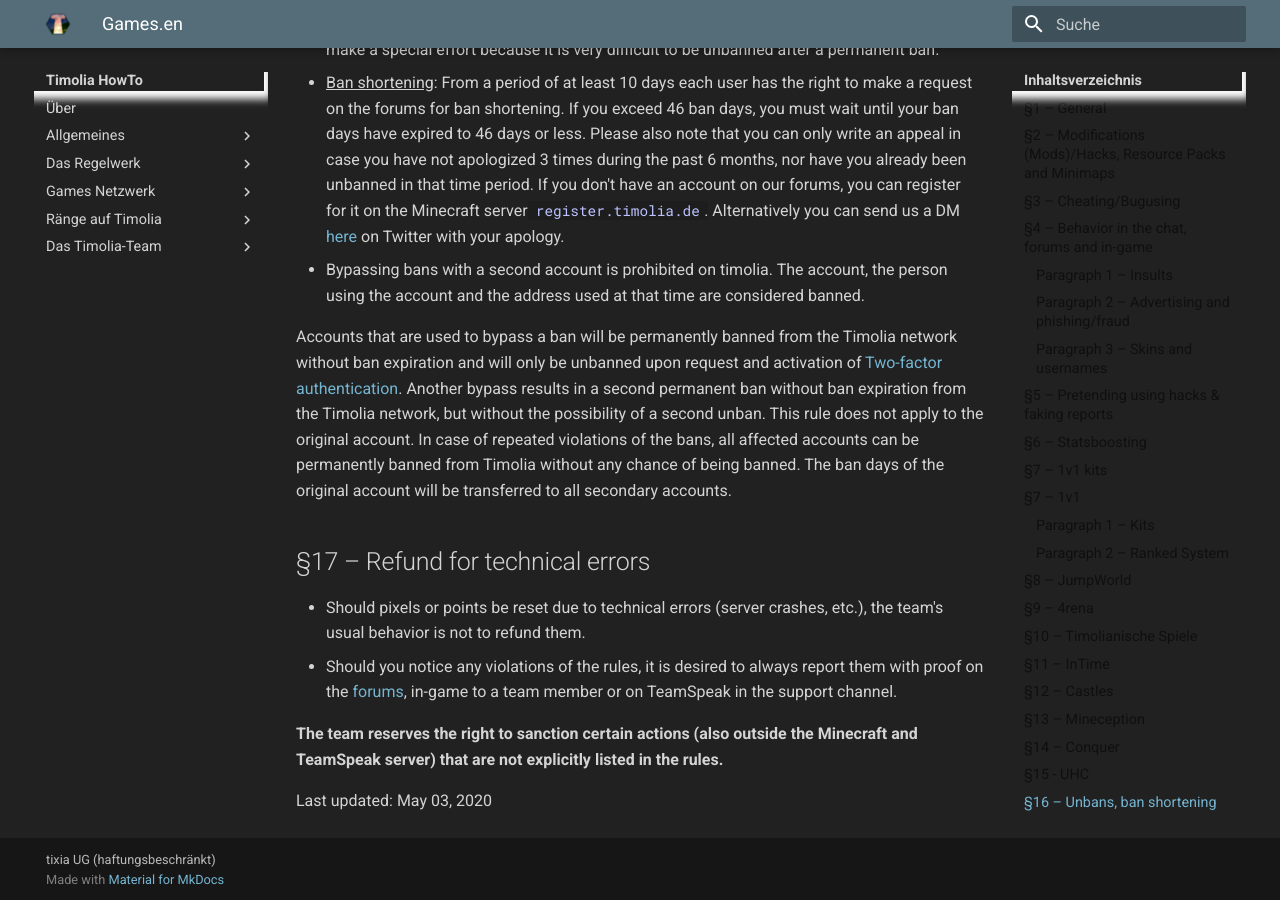
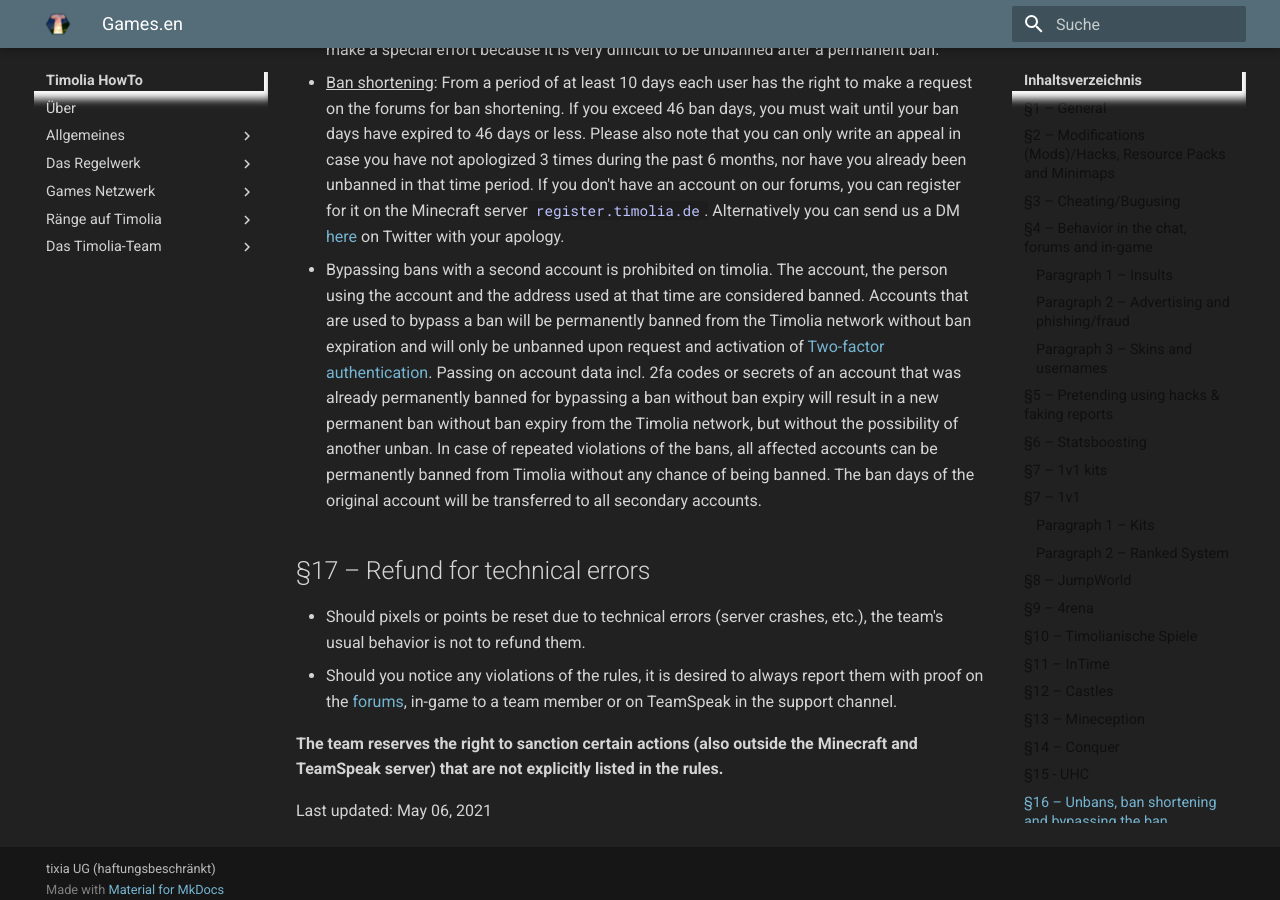
Before and after one commit to TimoliaDE/HowTo, an MkDocs documentation site: the page built from docs/rules/games.en.md, in a window 1280 px wide and 900 px high, scrolled down 5060 px. Built offline with MkDocs 1.6.1 and Material for MkDocs 9.7.7, drawn with Linux system fonts in a browser that asks for light colours; old or Windows-style settings are respelled for this version of MkDocs.

Commit message:
2fa perma-perma ins Regelwerk aufnehmen

```diff
--- a/docs/rules/games.en.md
+++ b/docs/rules/games.en.md
@@ -125,11 +125,10 @@ In UHC there are several rules that are displayed at the beginning of each round
   Alternatively you can send us a DM <a href="https://twitter.com/messages/compose?recipient_id=385909409" target="_blank">here</a> on Twitter with your apology.
 - Bypassing bans with a second account is prohibited on timolia.
   The account, the person using the account and the address used at that time are considered banned.
-
-Accounts that are used to bypass a ban will be permanently banned from the Timolia network without ban expiration and will only be unbanned upon request and activation of [Two-factor authentication](/2fa).
-  Another bypass results in a second permanent ban without ban expiration from the Timolia network, but without the possibility of a second unban. This rule does not apply to the original account.
+  Accounts that are used to bypass a ban will be permanently banned from the Timolia network without ban expiration and will only be unbanned upon request and activation of [Two-factor authentication](/2fa).
+  Passing on account data incl. 2fa codes or secrets of an account that was already permanently banned for bypassing a ban without ban expiry will result in a new permanent ban without ban expiry from the Timolia network, but without the possibility of another unban.
   In case of repeated violations of the bans, all affected accounts can be permanently banned from Timolia without any chance of being banned.
-The ban days of the original account will be transferred to all secondary accounts.
+  The ban days of the original account will be transferred to all secondary accounts.
 
 ## §17 – Refund for technical errors
 - Should pixels or points be reset due to technical errors (server crashes, etc.), the team's usual behavior is not to refund them.
@@ -138,4 +137,4 @@ The ban days of the original account will be transferred to all secondary accoun
 
 <strong>The team reserves the right to sanction certain actions (also outside the Minecraft and TeamSpeak server) that are not explicitly listed in the rules.</strong>
 
-Last updated: May 03, 2020
+Last updated: May 06, 2021
```
Also changed, not shown: docs/rules/games.de.md (+2 -2 lines).
